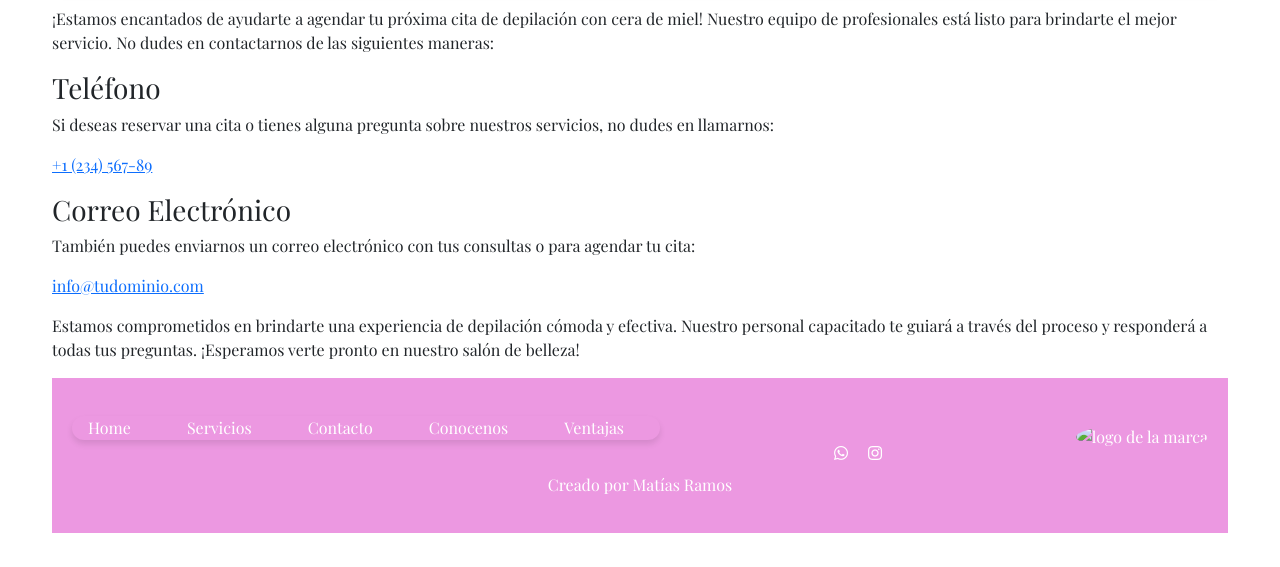
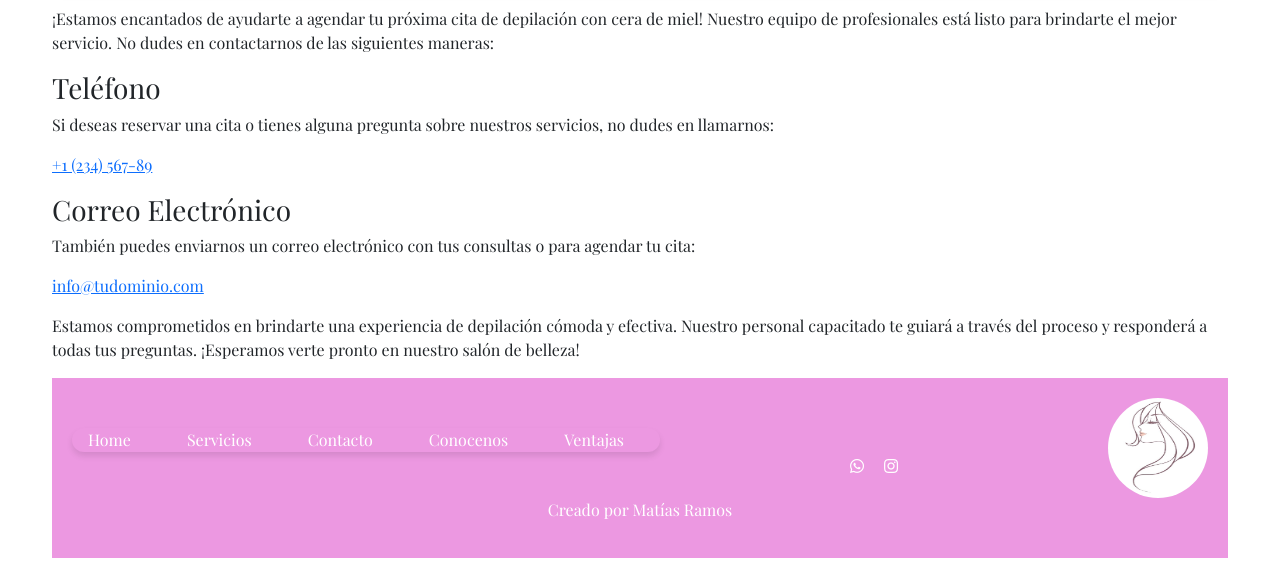
Before and after one commit to xAzToRe/PF_MATIASRAMOS, a plain HTML site: page pages/contacto.html in a window 1280 px wide. Shown: the part 233-800 px from the top of the page. Drawn offline with nearby package versions, Linux system fonts and the light colour scheme; a web font is replaced by a local one.

Commit message:
Version - Arreglobase

```diff
--- a/pages/contacto.html
+++ b/pages/contacto.html
@@ -87,7 +87,7 @@
                 <a href="https://www.instagram.com/m.r.r.97.dg/" target="_blank" class="social-icon"><i class="fab fa-instagram"></i></a>
             </div>
             <div class="logo">
-                <img src="./assets/14a48fb68a73a4a98e5f2f7a8249e730.jpg" alt="logo de la marca">
+                <img src="../assets/14a48fb68a73a4a98e5f2f7a8249e730.jpg" alt="logo de la marca">
             </div>
         </div>
         <p class="text-center">Creado por Matías Ramos</p>
```
Also changed, not shown: pages/servicios.html (+1 -1 lines), pages/ventajas.html (+1 -1 lines), 3 other files.
